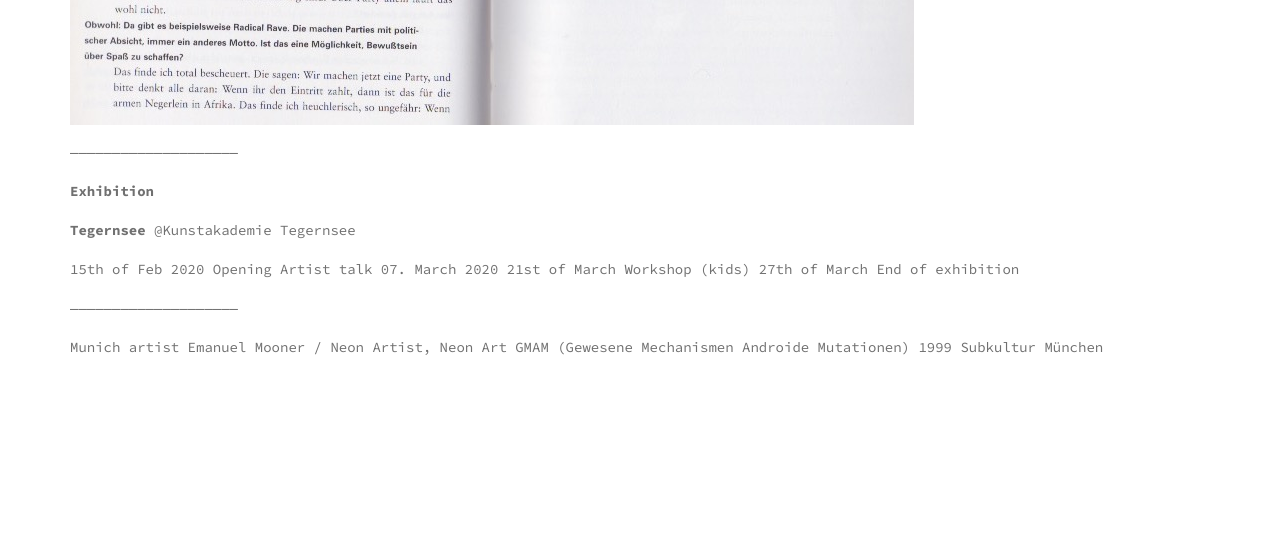
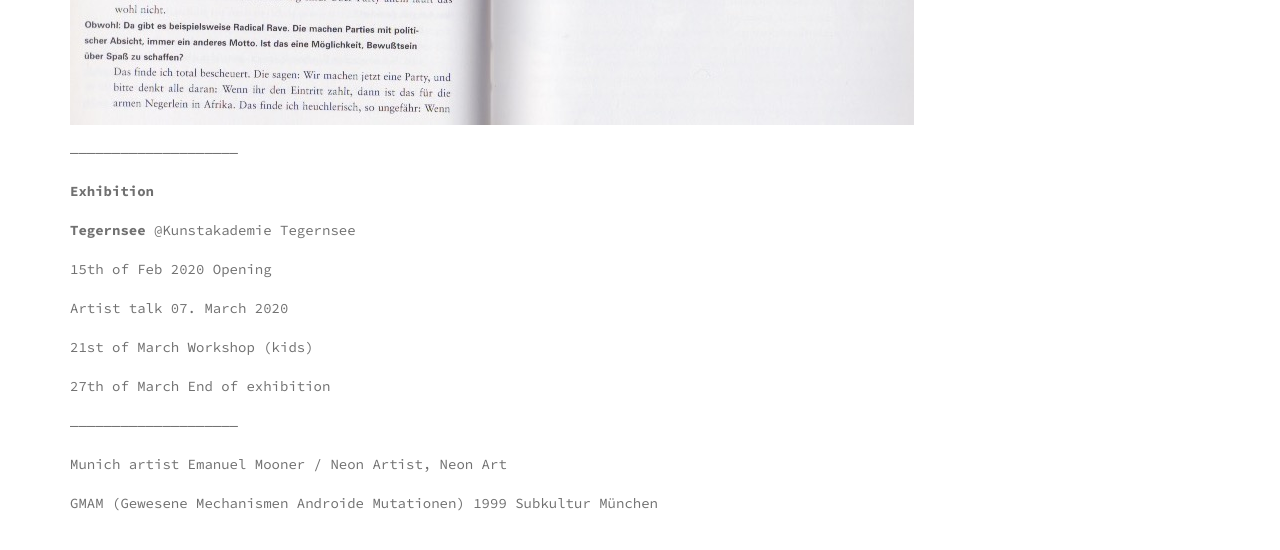
Before and after one commit to geomaedr/emanuelmooner, a Jekyll site: the page built from _portfolio/gmam.md, in a window 1280 px wide and 900 px high, scrolled down 2098 px. Shown: the top 550 px of the window. Built offline with Jekyll 4.4.1, drawn with Linux system fonts in a browser that asks for light colours; a script that is not in the unit is left out; comment, search, counter and statistics services are not loaded.

```diff
--- a/_includes/head.html
+++ b/_includes/head.html
@@ -31,8 +31,8 @@
 <link rel="stylesheet" id="folia-ihover-css" href="{{ site.baseurl }}/assets/css/ihover.min.css?ver=4.7.25" type="text/css" media="all">
 <link rel="stylesheet" id="folia-carousel-css" href="{{ site.baseurl }}/assets/css/owl.carousel.css?ver=4.7.25" type="text/css" media="all">
 <link rel="stylesheet" id="folia-title-font-css" href="{{ site.baseurl }}/assets/fonts/fonts.css" type="text/css" media="all">
+<link rel="stylesheet" id="parent-style-css" href="{{ site.baseurl }}/assets/style.css?ver=4.7.25" type="text/css" media="all">
 <link rel="stylesheet" id="dashicons-css" href="{{ site.baseurl }}/assets/css/dashicons.min.css?ver=4.7.25" type="text/css" media="all">
-<link rel="stylesheet" id="parent-style-css" href="{{ site.baseurl }}/assets/style.css?ver=4.7.25" type="text/css" media="all">
 <style id="folia-style-inline-css" type="text/css">/* NAVIGATION */
 .total-overlay-trigger{
 	color: #404040;
--- a/_portfolio/gmam.md
+++ b/_portfolio/gmam.md
@@ -26,12 +26,17 @@ Erschienen in der letzten Ausgabe Die Beute im Jahr 1999, ID Verlag, Berlin
 **Tegernsee** @Kunstakademie Tegernsee
 
 15th of Feb 2020 Opening
+
 Artist talk 07. March 2020
+
 21st of March Workshop (kids)
+
 27th of March End of exhibition
+
 
 
 ————————————————————
 
 Munich artist Emanuel Mooner / Neon Artist, Neon Art
+
 GMAM (Gewesene Mechanismen Androide Mutationen) 1999 Subkultur München
```
